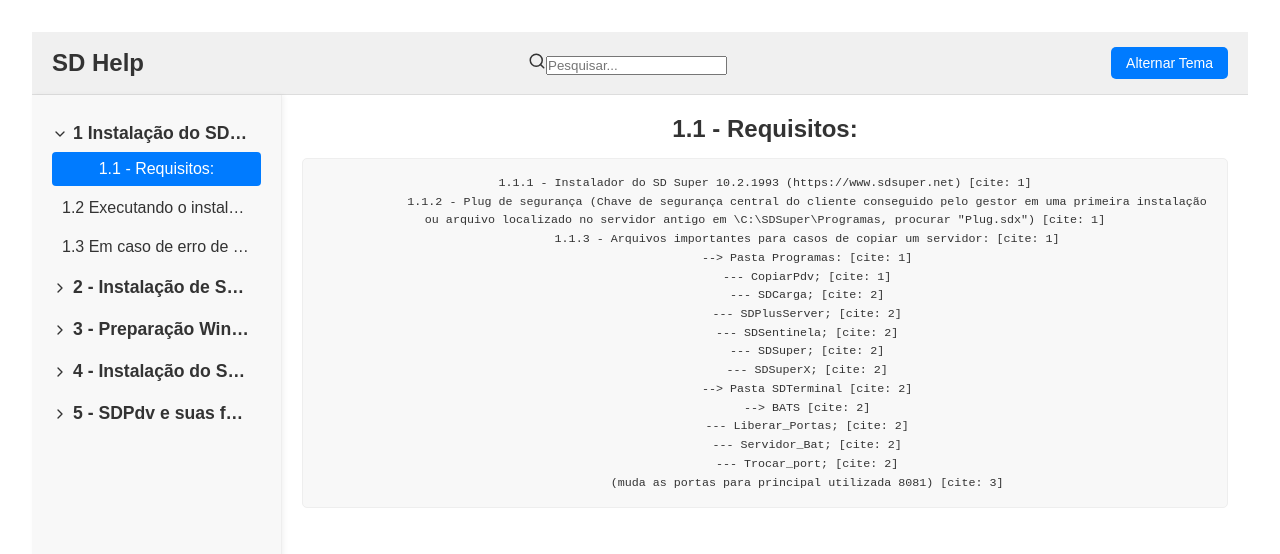
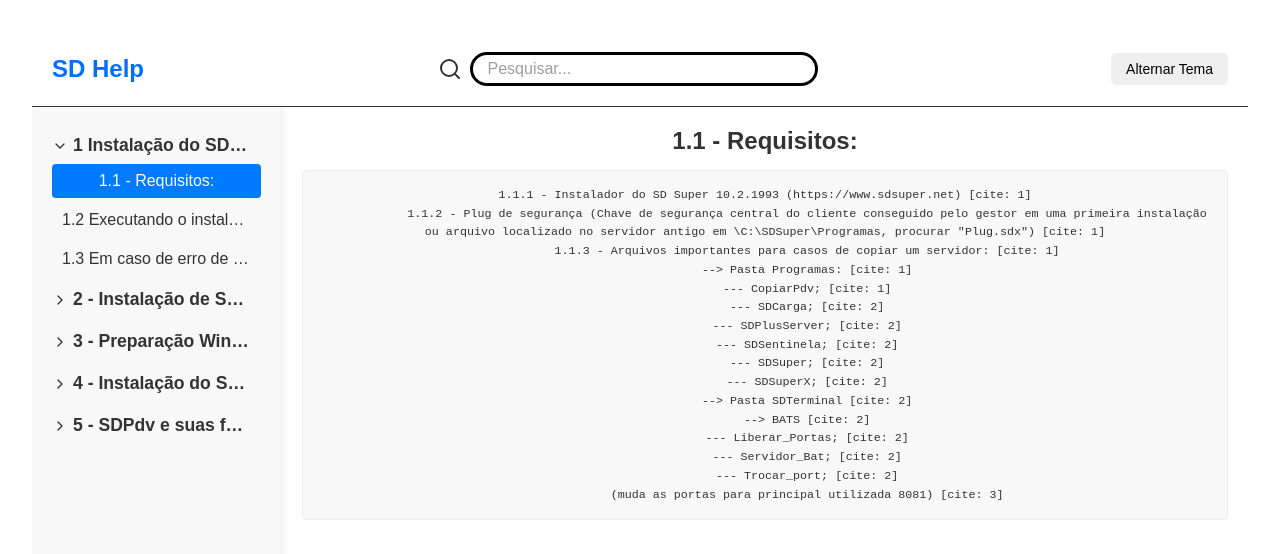
Before and after one commit to MarcioBADias/sd_help, a React (Vite) app: page / in a window 1280 px wide. Shown: the top 554 px of the page. Built offline with nearby package versions, Linux system fonts and the light colour scheme.

Commit message:
✅ Criando o style do Header

```diff
--- a/src/components/Header/index.jsx
+++ b/src/components/Header/index.jsx
@@ -1,32 +1,37 @@
 import React from 'react'
-import { Search } from 'react-feather'
+import {
+  HeaderContainer,
+  AppTitle,
+  SearchBar,
+  SearchIcon,
+  SearchInput,
+  ThemeToggleButton,
+} from './style'
 
 const Header = ({ dispatchTheme, dispatchNavigation, searchTerm }) => {
-  const toggleTheme = () => {
-    dispatchTheme({ type: 'TOGGLE_THEME' })
-  }
-
   const handleSearchChange = (event) => {
     dispatchNavigation({ type: 'SET_SEARCH_TERM', payload: event.target.value })
   }
 
   return (
-    <header className="app-header">
-      <h1 className="app-title">SD Help</h1>
-      <div className="search-bar">
-        <Search size={18} className="search-icon" />
-        <input
+    <HeaderContainer>
+      <AppTitle>SD Help</AppTitle>
+      <SearchBar>
+        <SearchIcon />
+        <SearchInput
           type="text"
           placeholder="Pesquisar..."
           value={searchTerm}
           onChange={handleSearchChange}
-          className="search-input"
         />
-      </div>
-      <button onClick={toggleTheme} className="theme-toggle-button">
+      </SearchBar>
+      <ThemeToggleButton
+        onClick={() => dispatchTheme({ type: 'TOGGLE_THEME' })}
+      >
         Alternar Tema
-      </button>
-    </header>
+      </ThemeToggleButton>
+    </HeaderContainer>
   )
 }
+
 export { Header }
--- /dev/null
+++ b/src/components/Header/style.jsx
@@ -0,0 +1,66 @@
+import styled from 'styled-components'
+import { Search } from 'react-feather'
+
+export const HeaderContainer = styled.header`
+  background-color: ${(props) => props.theme.headerBackground};
+  padding: 15px 20px;
+  display: flex;
+  justify-content: space-between;
+  align-items: center;
+  border-bottom: 1px solid ${(props) => props.theme.sidebarBorder};
+  color: ${(props) => props.theme.headerText};
+`
+
+export const AppTitle = styled.h1`
+  margin: 0;
+  font-size: 24px;
+  color: ${(props) => props.theme.headerText};
+  margin-right: 20px;
+`
+
+export const SearchBar = styled.div`
+  display: flex;
+  align-items: center;
+  flex-grow: 1;
+  max-width: 400px;
+  background-color: ${(props) => props.theme.sidebarBorder};
+  border-radius: 5px;
+  padding: 5px 10px;
+`
+
+export const SearchIcon = styled(Search)`
+  color: ${(props) => props.theme.text};
+  margin-right: 8px;
+  flex-shrink: 0;
+`
+
+export const SearchInput = styled.input`
+  border: 3px solid ${(props) => props.theme.headerText};
+  border-radius: 30px;
+  background: transparent;
+  outline: none;
+  flex-grow: 1;
+  font-size: 16px;
+  padding: 5px 15px;
+  color: ${(props) => props.theme.text};
+
+  &::placeholder {
+    color: ${(props) => props.theme.text};
+    opacity: 0.7;
+  }
+`
+
+export const ThemeToggleButton = styled.button`
+  padding: 8px 15px;
+  border: none;
+  border-radius: 5px;
+  cursor: pointer;
+  background-color: ${(props) => props.theme.link};
+  color: ${(props) => props.theme.sidebarItemSelectedText};
+  font-size: 14px;
+  margin-left: 20px;
+
+  &:hover {
+    background-color: ${(props) => props.theme.linkHover};
+  }
+`
```
